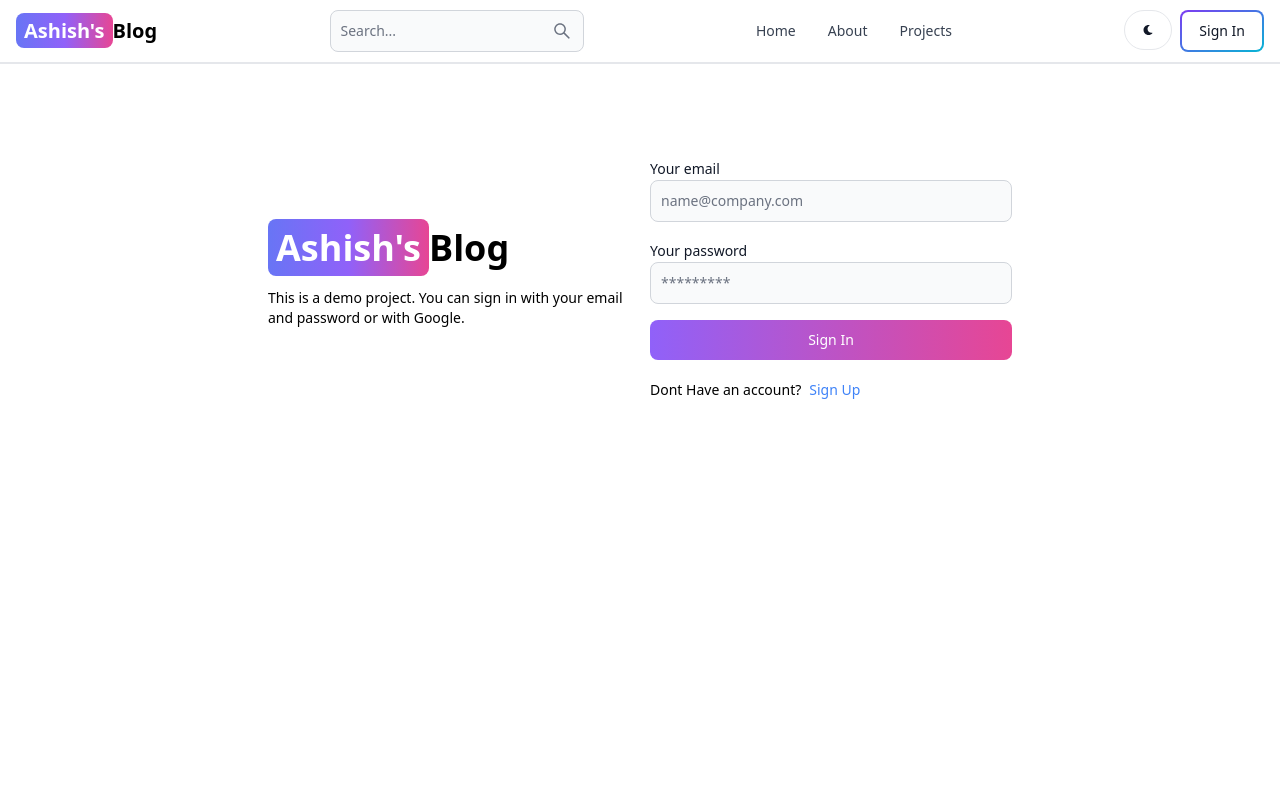
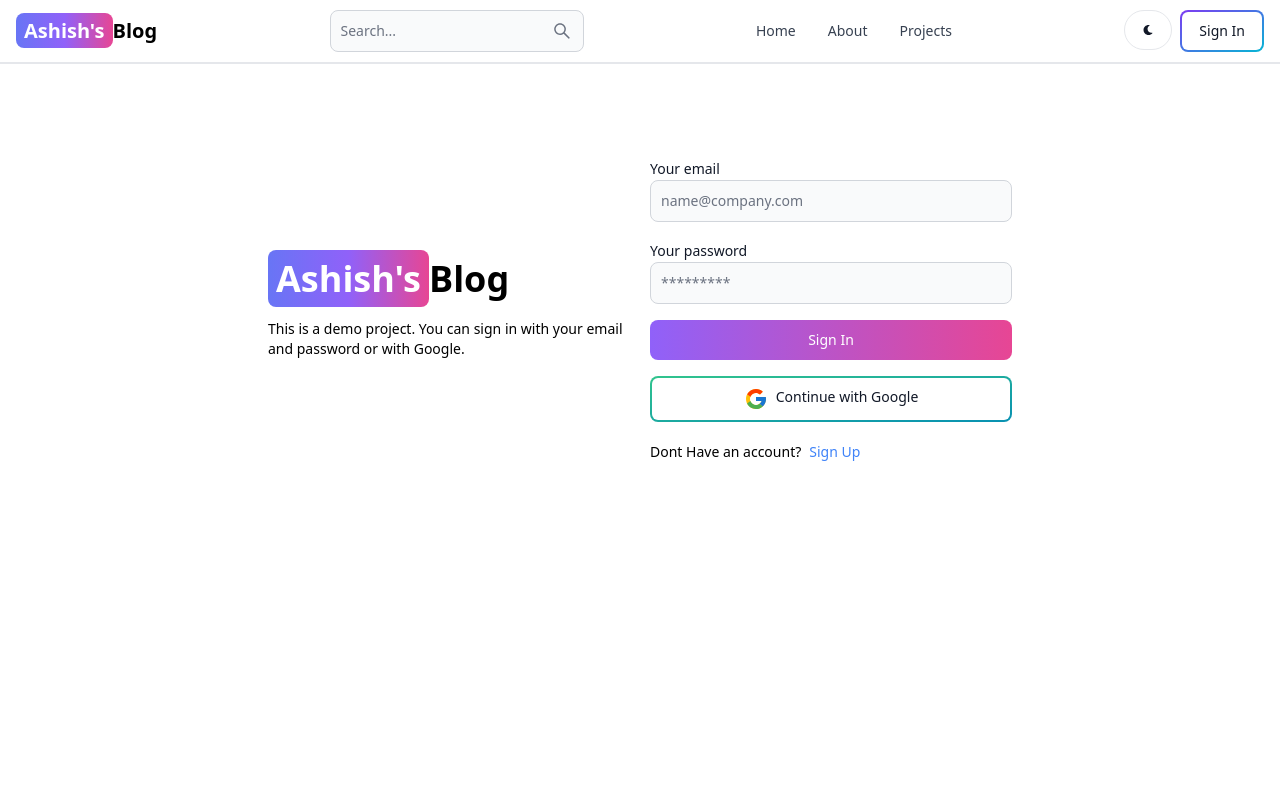
Before and after one commit to ashishsen003/blog-app, a React (Vite) app in the folder frontend/: page /sign-in in a window 1280 px wide. Shown: the top 800 px of the page. Built offline with nearby package versions, Linux system fonts and the light colour scheme.

Commit message:
OAuth component added

```diff
--- a/frontend/src/Redux/user/userSlice.js
+++ b/frontend/src/Redux/user/userSlice.js
@@ -3,7 +3,7 @@ import { createSlice } from '@reduxjs/toolkit'
 const initialState = {
     currentUser: null,
     error: null,
-    loading: null,
+    loading: false,
 }
 
 const userSlice = createSlice({
--- /dev/null
+++ b/frontend/src/components/OAuth.jsx
@@ -0,0 +1,23 @@
+import { Button } from 'flowbite-react'
+import { AiFillAccountBook, AiFillGoogleCircle } from 'react-icons/ai';
+import { FcGoogle } from "react-icons/fc";
+
+const OAuth = () => {
+
+    const handleGoogleClick = async ()=>{
+        try {
+
+        } catch (error) {
+
+        }
+    }
+
+  return (
+    <Button type='button' gradientDuoTone='greenToBlue' outline onClick={handleGoogleClick}>
+        <FcGoogle className='w-6 h-6 mr-2' />
+            Continue with Google
+        </Button>
+  )
+}
+
+export default OAuth
--- a/frontend/src/pages/SignIn.jsx
+++ b/frontend/src/pages/SignIn.jsx
@@ -1,8 +1,9 @@
-import React, { useState } from 'react'
+import React, { useEffect, useState } from 'react'
 import {Link, useNavigate} from 'react-router-dom'
 import {Alert, Button, Label, Spinner, TextInput} from 'flowbite-react'
 import {useDispatch, useSelector} from 'react-redux'
 import { signInStart, signInFailure, signInSuccess } from '../Redux/user/userSlice'
+import OAuth from '../components/OAuth'
 
 const SignIn = () => {
 
@@ -10,6 +11,10 @@ const SignIn = () => {
   const {loading, error} = useSelector(state=>state.user)
   const dispatch = useDispatch()
   const navigate = useNavigate()
+
+  // useEffect(()=>{
+  //   dispatch(signInSuccess())
+  // },[])
 
   const handleChange = (e)=>{
     setFormData({...formData, [e.target.id]: e.target.value.trim()})
@@ -28,6 +33,7 @@ const SignIn = () => {
         body: JSON.stringify(formData),
       })
       const data = await res.json()
+      console.log(data);
       if(data.success === false){
         dispatch(signInFailure(data.message))
       }
@@ -81,6 +87,7 @@ const SignIn = () => {
                 ) : 'Sign In'
               }
             </Button>
+            <OAuth />
           </form>
           <div className='flex gap-2 text-sm mt-5'>
             <span>Dont Have an account?</span>
--- a/frontend/src/pages/SignUp.jsx
+++ b/frontend/src/pages/SignUp.jsx
@@ -1,6 +1,7 @@
 import React, { useState } from 'react'
 import {Link, useNavigate} from 'react-router-dom'
 import {Alert, Button, Label, Spinner, TextInput} from 'flowbite-react'
+import OAuth from '../components/OAuth'
 
 const SignUp = () => {
 
@@ -85,6 +86,7 @@ const SignUp = () => {
                 ) : 'Sign Up'
               }
             </Button>
+            <OAuth />
           </form>
           <div className='flex gap-2 text-sm mt-5'>
             <span>Have an account?</span>
```
